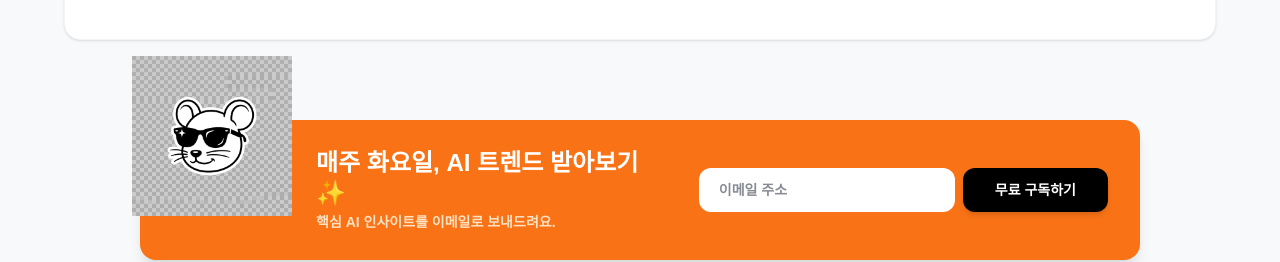
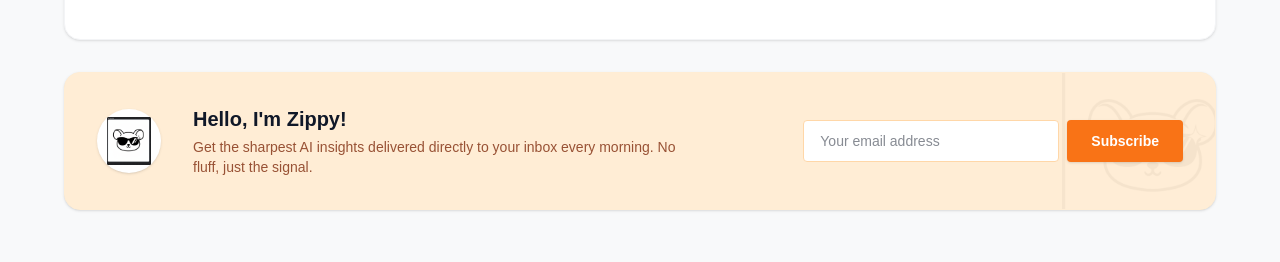
Before and after one commit to yuho75/Beyond-HRD, a Next.js app in the folder 01_AI-flow/: page / in a window 1280 px wide. Shown: the part 538-800 px from the top of the page. Built offline with nearby package versions, Linux system fonts and the light colour scheme; a web font is replaced by a local one.

Commit message:
revert: restore original Zippy banner design

```diff
--- a/01_AI-flow/src/app/page.tsx
+++ b/01_AI-flow/src/app/page.tsx
@@ -51,35 +51,36 @@ export default function Home() {
         </div>
       </a>
 
-      {/* Zippy Subscription Banner (Compact NEWNEEK Style) */}
-      <section className="bg-[#f97316] rounded-2xl p-0 relative overflow-visible flex flex-col md:flex-row items-center mt-12 mb-8 shadow-lg max-w-[1000px] mx-auto w-full">
-        {/* Character popping out - Using the new transparent image */}
-        <div className="absolute -left-2 -top-16 w-40 h-40 hidden lg:block pointer-events-none">
-          <img src="/zippy_new.png" alt="Zippy Character" className="w-full h-full object-contain" />
+      {/* Zippy Subscription Banner */}
+      <section className="bg-[#ffedd5] rounded-2xl p-8 border border-orange-100 relative overflow-hidden flex flex-col md:flex-row items-center gap-8 shadow-sm">
+        {/* Faint Zippy background icon */}
+        <div className="absolute -right-10 -bottom-10 opacity-20 pointer-events-none">
+          <img src="/zippy.png" alt="Zippy Face Background" className="w-[200px] h-[200px] object-contain opacity-20" />
         </div>
 
-        <div className="flex-1 flex flex-col lg:flex-row items-center justify-between w-full lg:pl-44 px-8 py-7 gap-6">
-          <div className="flex flex-col gap-1 text-center lg:text-left">
-            <h3 className="text-xl md:text-2xl font-black text-white leading-tight">
-              매주 화요일, AI 트렌드 받아보기 ✨
-            </h3>
-            <p className="text-orange-100 font-bold text-sm opacity-90">
-              핵심 AI 인사이트를 이메일로 보내드려요.
+        <div className="w-16 h-16 shrink-0 bg-white rounded-full shadow-sm flex items-center justify-center z-10 overflow-hidden p-2">
+          <img src="/zippy.png" alt="Zippy Face" className="w-full h-full object-contain" />
+        </div>
+
+        <div className="flex-1 z-10">
+          <h3 className="text-xl font-bold text-gray-900 mb-1">Hello, I'm Zippy!</h3>
+          <p className="text-sm text-orange-900/80 max-w-lg">
+            Get the sharpest AI insights delivered directly to your inbox every morning. No fluff, just the signal.
           </p>
         </div>
 
-          <div className="flex flex-col sm:flex-row w-full lg:w-auto gap-2 items-center">
+        <div className="flex w-full md:w-auto gap-2 z-10">
           <input
             type="email"
-              placeholder="이메일 주소"
-              className="px-5 py-3 rounded-xl border-none focus:outline-none w-full sm:w-64 text-sm bg-white font-bold"
+            placeholder="Your email address"
+            className="px-4 py-2.5 rounded border border-orange-200 focus:outline-none focus:ring-2 focus:ring-[#f97316] w-full md:w-64 text-sm bg-white"
           />
-            <button className="px-8 py-3 bg-black text-white font-bold text-sm rounded-xl shadow-md hover:bg-gray-800 transition-all cursor-pointer whitespace-nowrap">
-              무료 구독하기
+          <button className="px-6 py-2.5 bg-[#f97316] text-white font-bold text-sm rounded shadow-sm hover:bg-[#ea580c] transition-colors whitespace-nowrap cursor-pointer">
+            Subscribe
           </button>
         </div>
-        </div>
       </section>
+
 
 
 
```
Lines whose indentation alone changed are shown as unchanged.
